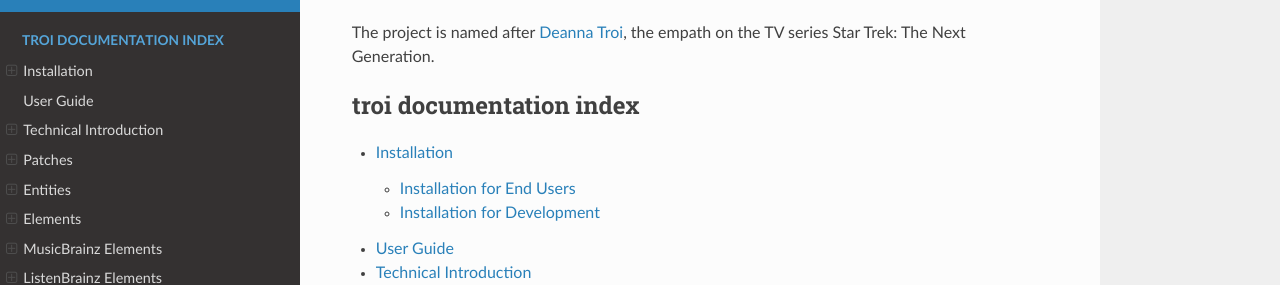
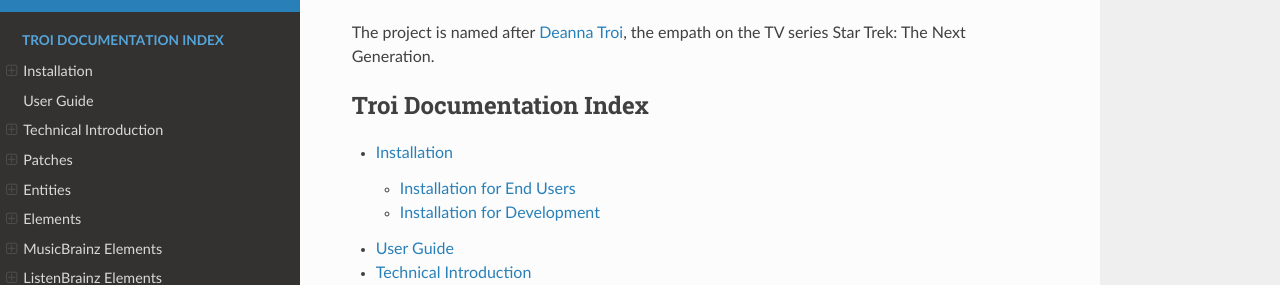
Before and after one commit to metabrainz/troi-recommendation-playground, a Sphinx documentation site: the page built from docs/index.rst, in a window 1280 px wide and 900 px high, scrolled down 1000 px. Shown: the part 171-456 px from the top of the window. Built offline with Sphinx 7.4.7 and the Read the Docs theme 2.0.0, drawn with Linux system fonts in a browser that asks for light colours.

Commit message:
Minor tweaks, but basically done!

```diff
--- a/docs/index.rst
+++ b/docs/index.rst
@@ -49,7 +49,7 @@ TV series Star Trek: The Next Generation.
 
 .. toctree::
    :maxdepth: 2
-   :caption: troi documentation index
+   :caption: Troi Documentation Index
 
    installation.rst
    user-guide.rst
```
